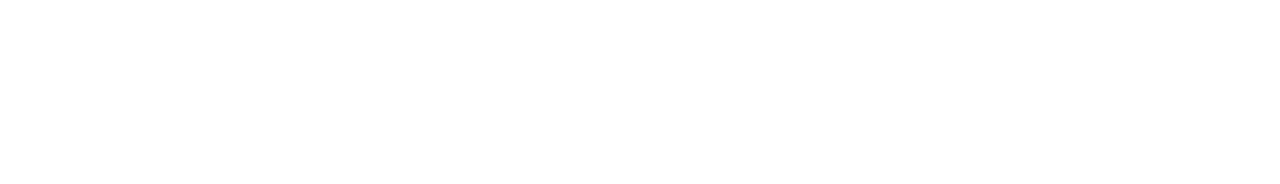
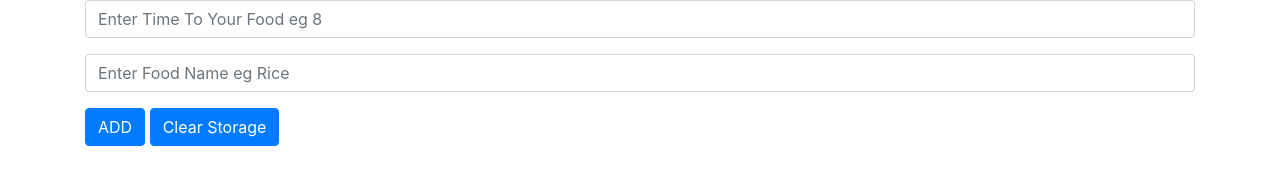
Before and after one commit to Joekahora/food-time, a plain HTML site: page index.html in a window 1280 px wide. Drawn offline with nearby package versions, Linux system fonts and the light colour scheme.

Commit message:
Add form

```diff
--- a/index.html
+++ b/index.html
@@ -8,6 +8,18 @@
     <title>Food Time</title>
 </head>
 <body>
+    <div class="container">
+        <form>
+            <div class="form-group">
+                <input type="text" class="form-control" id="first-input" placeholder="Enter Time To Your Food eg 8">
+            </div>
+            <div class="form-group">
+                <input type="text" class="form-control" id="second-input" placeholder="Enter Food Name eg Rice">
+            </div>
+            <button type="submit" class="btn btn-primary">ADD</button>
+            <button class="btn btn-primary">Clear Storage</button>
+        </form>
+    </div>
     <script src="js/script.js"></script>
 </body>
 </html>
```
